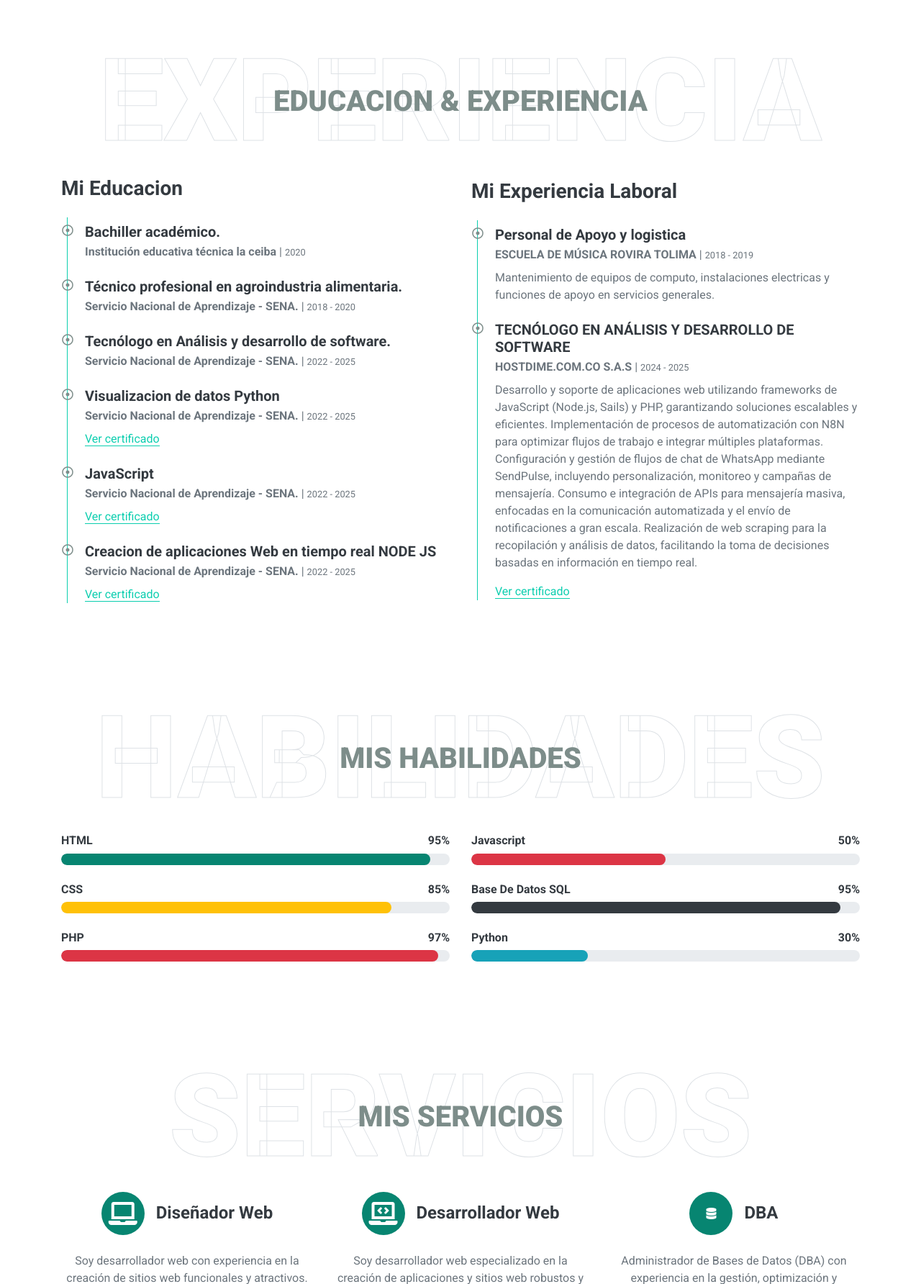
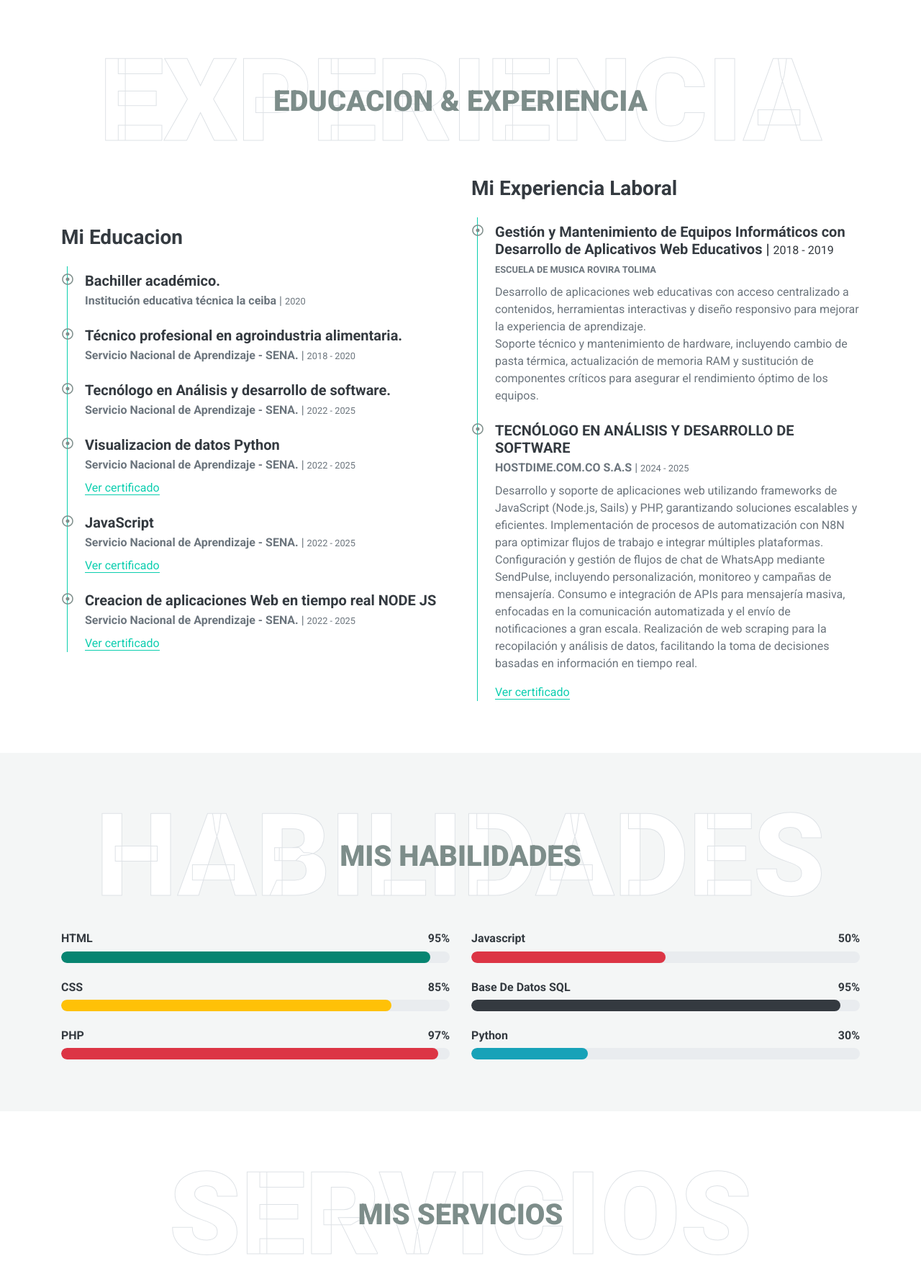
Before and after one commit to Larry-adso/portafoliolarry, a PHP site: page /nomina_algj/ in a window 1280 px wide. Shown: the part 1496-3280 px from the top of the page at 72% size. Run offline with PHP 8.4, Linux system fonts and the light colour scheme; some libraries are stand-ins or nearby versions.

Commit message:
Se configuro nuevos justes al front

```diff
--- a/index.php
+++ b/index.php
@@ -49,7 +49,7 @@
                 <a href="#service" class="nav-item nav-link">Servicios</a>
                 <a href="#portfolio" class="nav-item nav-link">Portafolio</a>
 
-               <!-- <a href="#testimonial" class="nav-item nav-link">Review</a>
+                <!-- <a href="#testimonial" class="nav-item nav-link">Review</a>
                 <a href="#blog" class="nav-item nav-link">Blog</a>
                 <a href="#contact" class="nav-item nav-link">Contact</a>
                  -->
@@ -88,7 +88,7 @@
                 <div class="col-lg-5 px-5 pl-lg-0 pb-5 pb-lg-0">
                     <!-- <img class="img-fluid w-100 rounded-circle shadow-sm" src="img/larry.png" alt=""> -->
                     <video class="img-fluid w-100 rounded-circle shadow-sm" src="img/Vide1.mp4" autoplay muted loop></video>
-                    </div>
+                </div>
                 <div class="col-lg-7 text-center text-lg-left">
                     <h3 class="text-white font-weight-normal mb-3">Hola! Soy</h3>
                     <h1 class="display-3 text-uppercase text-primary mb-2" style="-webkit-text-stroke: 2px #ffffff;">
@@ -96,7 +96,7 @@
                     <h1 class="typed-text-output d-inline font-weight-lighter text-white"></h1>
                     <div class="typed-text d-none"> Desarrollador Junior con conocimientos en, Backend Development, Diseño y Desarrollo Web, Así como Diseño y Desarrollo de Aplicaciones.</div>
                     <div class="d-flex align-items-center justify-content-center justify-content-lg-start pt-5">
-                        <a href="lib/cv/HDVlarrygarciamorales_573173328716.pdf" class="btn btn-outline-light mr-5 " download>Descargar CV</a>
+                        <a href="lib/cv/hdv.pdf" class="btn btn-outline-light mr-5 " download>Descargar CV</a>
                         <!-- <button type="button" class="btn-play" data-toggle="modal"
                             data-src="https://www.youtube.com/embed/DWRcNpR6Kdc" data-target="#videoModal">
                             <span></span>
@@ -212,7 +212,7 @@
                             <h5 class="font-weight-bold mb-1">Visualizacion de datos Python </h5>
                             <p class="mb-2"><strong>Servicio Nacional de Aprendizaje - SENA.</strong> | <small>2022 -
                                     2025</small></p>
-                                    <a class="border-bottom border-primary text-decoration-none" href="lib/cv/python.pdf" target="_blank" >Ver certificado</a>
+                            <a class="border-bottom border-primary text-decoration-none" href="lib/cv/python.pdf" target="_blank">Ver certificado</a>
 
                             <!-- <p>Tempor eos dolore amet tempor dolor tempor. Dolore ea magna sit amet dolor eirmod. Eos ipsum est tempor dolor. Clita lorem kasd sed ea lorem diam ea lorem eirmod duo sit ipsum stet lorem diam</p> -->
                         </div>
@@ -222,7 +222,7 @@
                             <h5 class="font-weight-bold mb-1">JavaScript</h5>
                             <p class="mb-2"><strong>Servicio Nacional de Aprendizaje - SENA.</strong> | <small>2022 -
                                     2025</small></p>
-                                    <a class="border-bottom border-primary text-decoration-none" href="lib/cv/javascript.pdf" target="_blank" >Ver certificado</a>
+                            <a class="border-bottom border-primary text-decoration-none" href="lib/cv/javascript.pdf" target="_blank">Ver certificado</a>
 
                             <!-- <p>Tempor eos dolore amet tempor dolor tempor. Dolore ea magna sit amet dolor eirmod. Eos ipsum est tempor dolor. Clita lorem kasd sed ea lorem diam ea lorem eirmod duo sit ipsum stet lorem diam</p> -->
                         </div>
@@ -232,7 +232,7 @@
                             <h5 class="font-weight-bold mb-1">Creacion de aplicaciones Web en tiempo real NODE JS</h5>
                             <p class="mb-2"><strong>Servicio Nacional de Aprendizaje - SENA.</strong> | <small>2022 -
                                     2025</small></p>
-                                    <a class="border-bottom border-primary text-decoration-none" href="lib/cv/node.pdf" target="_blank" >Ver certificado</a>
+                            <a class="border-bottom border-primary text-decoration-none" href="lib/cv/node.pdf" target="_blank">Ver certificado</a>
 
                             <!-- <p>Tempor eos dolore amet tempor dolor tempor. Dolore ea magna sit amet dolor eirmod. Eos ipsum est tempor dolor. Clita lorem kasd sed ea lorem diam ea lorem eirmod duo sit ipsum stet lorem diam</p> -->
                         </div>
@@ -244,11 +244,13 @@
                         <div class="position-relative mb-4">
                             <i class="far fa-dot-circle text-primary position-absolute"
                                 style="top: 2px; left: -32px;"></i>
-                            <h5 class="font-weight-bold mb-1">Personal de Apoyo y logistica</h5>
-                            <p class="mb-2"><strong> ESCUELA DE MÚSICA ROVIRA TOLIMA</strong> | <small>2018 -
-                                    2019</small></p>
-                            <p>Mantenimiento de equipos de computo, instalaciones electricas y funciones de apoyo en
-                                servicios generales.</p>
+                            <h5 class="font-weight-bold mb-1">Gestión y Mantenimiento de Equipos Informáticos con Desarrollo de Aplicativos Web Educativos</strong> | <small>2018 -
+                                    2019</h5>
+                            <p class="mb-2"><strong>ESCUELA DE MUSICA ROVIRA TOLIMA</strong></small></p>
+                            <p>Desarrollo de aplicaciones web educativas con acceso centralizado a contenidos, herramientas interactivas y diseño responsivo para mejorar la experiencia de aprendizaje.
+                                <br>
+                                Soporte técnico y mantenimiento de hardware, incluyendo cambio de pasta térmica, actualización de memoria RAM y sustitución de componentes críticos para asegurar el rendimiento óptimo de los equipos.
+                            </p>
                         </div>
                         <div class="position-relative mb-4">
                             <i class="far fa-dot-circle text-primary position-absolute"
@@ -270,7 +272,7 @@
                                 Realización de web scraping para la recopilación y análisis de datos, facilitando la
                                 toma de decisiones basadas en información en tiempo real.
                             </p>
-                            <a class="border-bottom border-primary text-decoration-none" href="lib/cv/Certificacion Laboral Larry.pdf" target="_blank" >Ver certificado</a>
+                            <a class="border-bottom border-primary text-decoration-none" href="lib/cv/Certificacion Laboral Larry.pdf" target="_blank">Ver certificado</a>
 
                         </div>
                         <!-- <div class="position-relative mb-4">
@@ -288,7 +290,7 @@
 
 
     <!-- Skill Start -->
-    <div class="container-fluid py-5" id="skill">
+    <div class="container-fluid py-5" id="skill" style="background-color: #f4f6f6;">
         <div class="container">
             <div class="position-relative d-flex align-items-center justify-content-center">
                 <h1 class="display-1 text-uppercase text-white" style="-webkit-text-stroke: 1px #dee2e6;">Habilidades</h1>
@@ -460,7 +462,7 @@
                             </a>
 
                         </div>
-                        <p style="text-align: center;" >Frontend</p>
+                        <p style="text-align: center;">Frontend</p>
 
                     </div>
                 </div>
@@ -472,7 +474,7 @@
                                 <i class="fa fa-plus text-white" style="font-size: 60px;"></i>
                             </a>
                         </div>
-                        <p style="text-align: center;" >Aplicacion NODEJS</p>
+                        <p style="text-align: center;">Aplicacion NODEJS</p>
                     </div>
                 </div>
 
@@ -484,7 +486,7 @@
                                 <i class="fa fa-plus text-white" style="font-size: 60px;"></i>
                             </a>
                         </div>
-                            <p style="text-align: center;" >API</p>
+                        <p style="text-align: center;">API</p>
                     </div>
                 </div>
                 <div class="col-lg-4 col-md-6 mb-4 portfolio-item second">
@@ -495,7 +497,7 @@
                                 <i class="fa fa-plus text-white" style="font-size: 60px;"></i>
                             </a>
                         </div>
-                        <p style="text-align: center;" >Aplicacion PHP</p>
+                        <p style="text-align: center;">Aplicacion PHP</p>
 
                     </div>
                 </div>
@@ -627,7 +629,7 @@
                         <!--<form action="mail/contact.php" method="POST" >-->
                         <div id="success"></div>
                         <!-- Este formulario recibe toda la Data y la envia a un Filtro JavaScript -->
-                         <form name="sentMessage" id="contactForm" novalidate="novalidate">
+                        <form name="sentMessage" id="contactForm" novalidate="novalidate">
                             <div class="form-row">
                                 <div class="control-group col-sm-6">
                                     <input type="text" class="form-control p-4" name="name" id="name" placeholder="Tu nombre"
```
Also changed, not shown: 2 other files.
